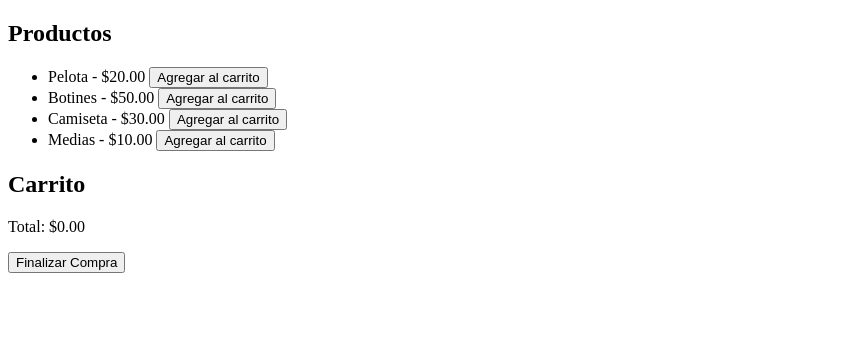
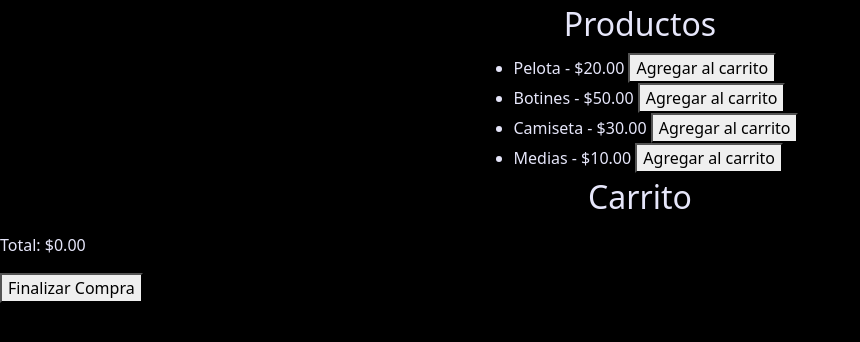
Before and after one commit to daniloet/ProyectoFinal-Etcheverry, a plain HTML site: page index.html in a window 1280 px wide. Shown: the whole page, without its empty margins (0-860 px from the left). Drawn offline with nearby package versions, Linux system fonts and the light colour scheme; some packages are replaced by stand-ins of ours; a script that the page names is missing.

Commit message:
se aniadio css

```diff
--- a/index.html
+++ b/index.html
@@ -7,10 +7,13 @@
     <title>Carrito</title>
     <script src="script.js" defer></script>
     <script src="https://cdn.jsdelivr.net/npm/sweetalert2@11"></script>
+    <link href="https://cdn.jsdelivr.net/npm/bootstrap@5.0.2/dist/css/bootstrap.min.css" rel="stylesheet"
+        integrity="sha384-EVSTQN3/azprG1Anm3QDgpJLIm9Nao0Yz1ztcQTwFspd3yD65VohhpuuCOmLASjC" crossorigin="anonymous">
+    <link rel="stylesheet" href="styles.css">
 </head>
 
 <body>
-    <div>
+    <div id="div1">
         <h2>Productos</h2>
         <ul id="lista-productos"></ul>
     </div>
--- /dev/null
+++ b/styles.scss
@@ -0,0 +1,17 @@
+body{
+    background-color: black;
+    color: lavender;
+    #div1{
+        display: flex;
+        flex-direction: column;
+        align-items: center;
+        h2, ul{
+            margin: 5px;
+        }
+    }
+    #carrito{
+        h2{
+            text-align: center;
+        }
+    }
+}
```
Also changed, not shown: styles.css (added), 1 other file.
